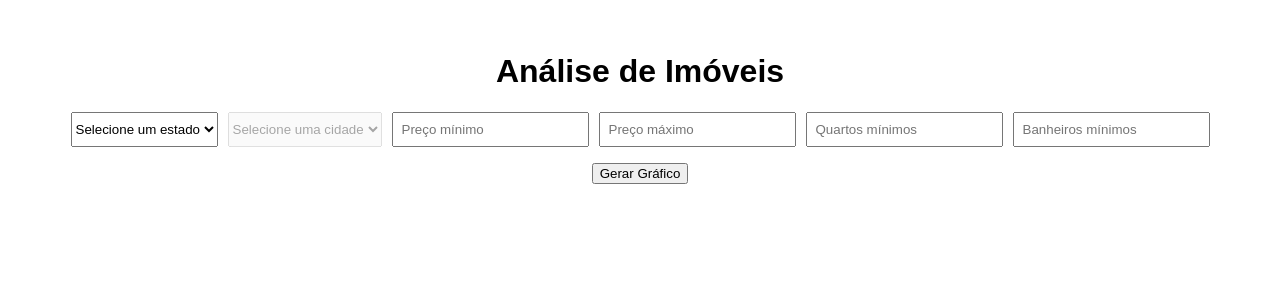
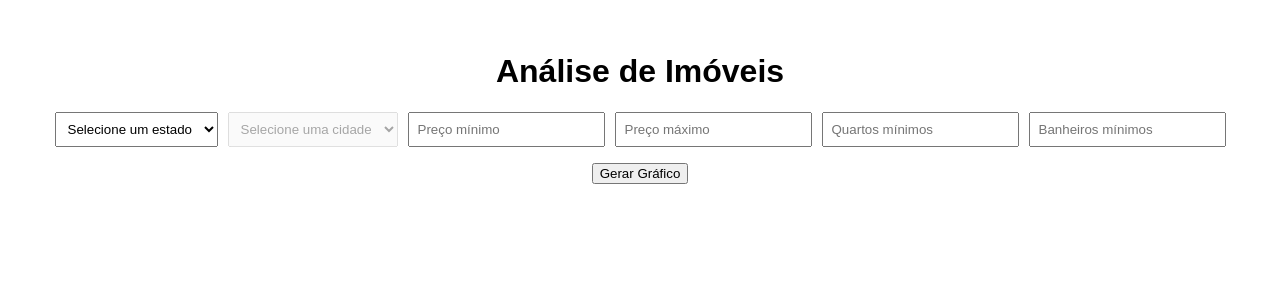
Before and after one commit to RafaelMoura11/frontend-pi, a React (Create React App) app: page / in a window 1280 px wide. Shown: the top 300 px of the page. Built offline with nearby package versions, Linux system fonts and the light colour scheme.

Commit message:
Refactor filtros styles to apply consistent padding and sizing for input and select elements

```diff
--- a/src/App.css
+++ b/src/App.css
@@ -12,7 +12,8 @@
   margin-bottom: 1rem;
 }
 
-.filtros input {
+.filtros input,
+.filtros select {
   padding: 0.5rem;
   min-width: 160px;
 }
```
